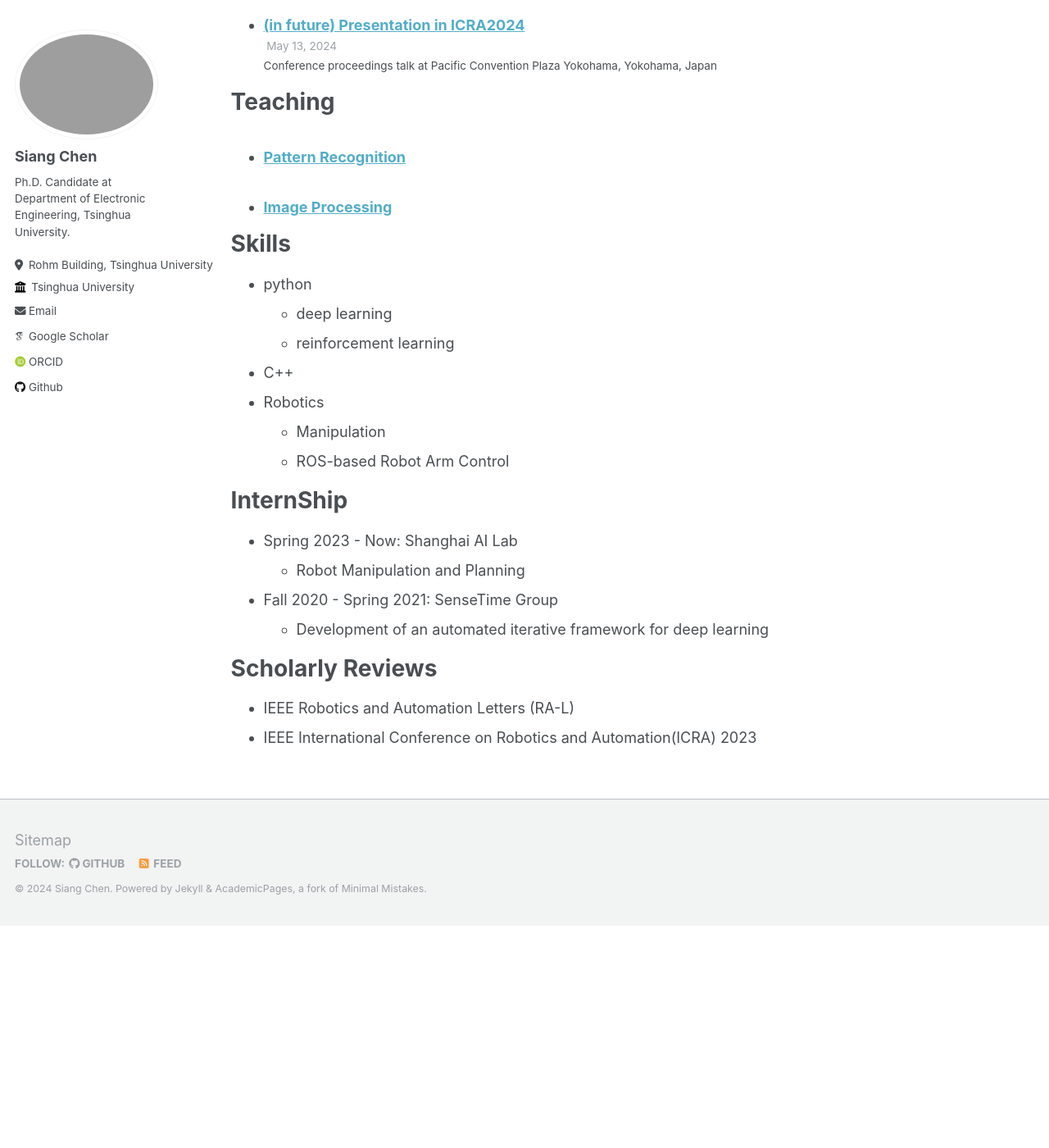
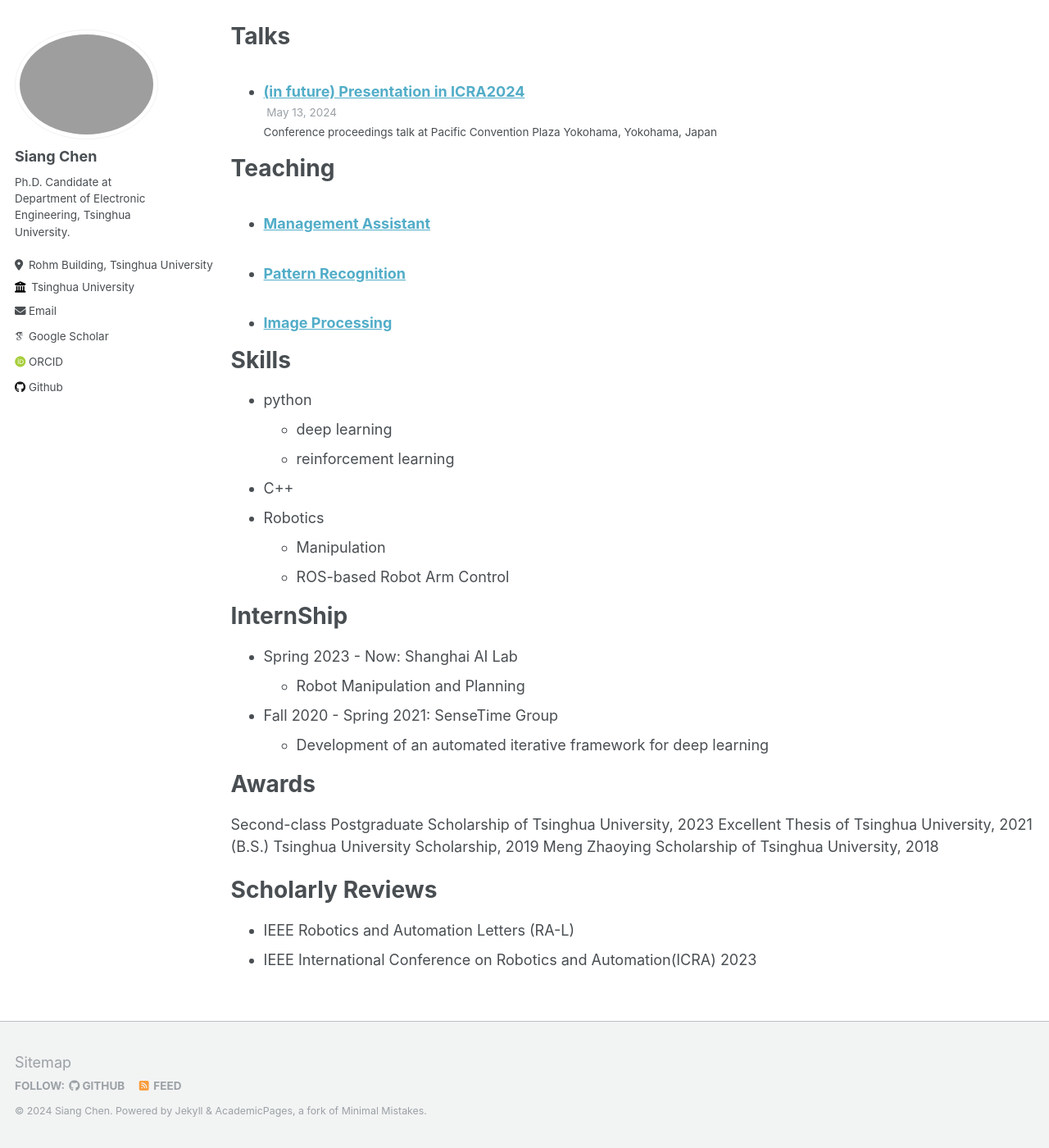
Before and after one commit to ChenThree/ChenThree.github.io, a Jekyll site: the page built from _pages/cv.md, in a window 1280 px wide and 1400 px high, scrolled down 991 px. Shown: the whole window at 82% size. Built offline with Jekyll 4.4.1, drawn with Linux system fonts in a browser that asks for light colours; some web fonts are replaced; before the commit the page ends 2120 px from its top, so only the background shows below that.

Commit message:
[update] add awards and management assistant

```diff
--- a/_pages/cv.md
+++ b/_pages/cv.md
@@ -49,6 +49,13 @@ InternShip
 * Fall 2020 - Spring 2021: SenseTime Group
   * Development of an automated iterative framework for deep learning
 
+Awards
+======
+Second-class Postgraduate Scholarship of Tsinghua University, 2023
+Excellent Thesis of Tsinghua University, 2021 (B.S.)
+Tsinghua University Scholarship, 2019
+Meng Zhaoying Scholarship of Tsinghua University, 2018
+
 Scholarly Reviews
 ======
 * IEEE Robotics and Automation Letters (RA-L)
```
Also changed, not shown: _pages/about.md (+1 -2 lines), _publications/2024-02-27-Uncertainty-7.md (added, +15 -0 lines), _talks/2024-05-13-talk-1.md (+1 -1 lines), _teaching/2022-spring-teaching-1.md (+1 -1 lines), _teaching/2023-spring-teaching-2.md (+1 -1 lines), _teaching/2024-spring-teaching-3.md (added, +11 -0 lines).
